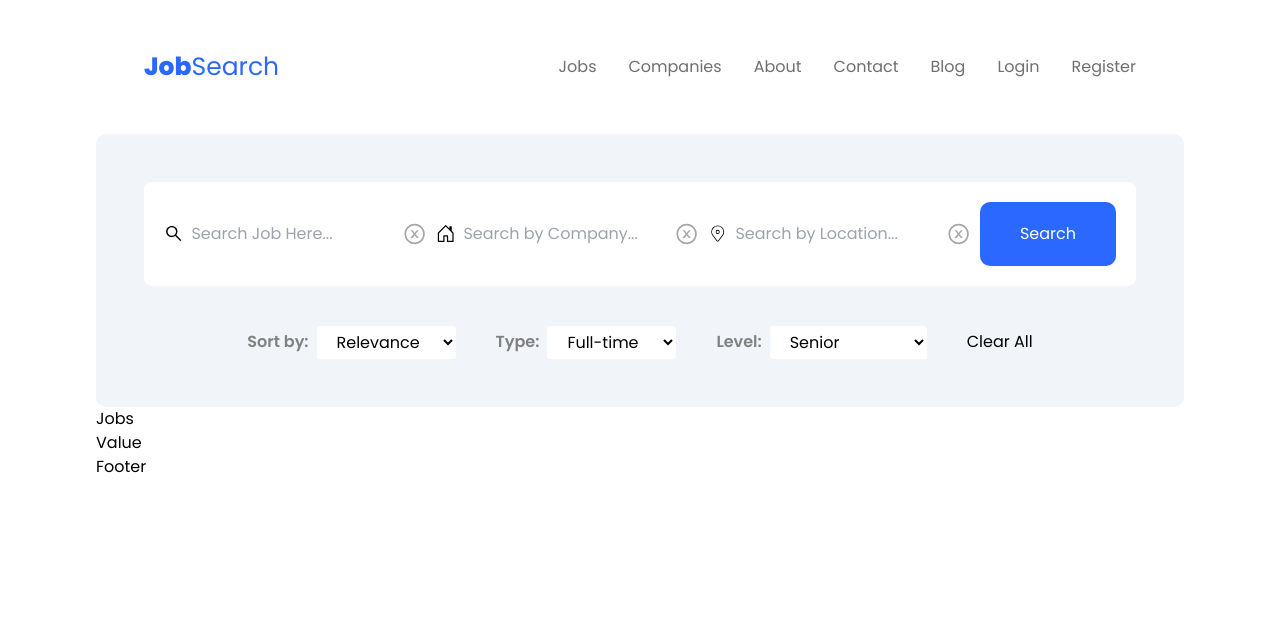
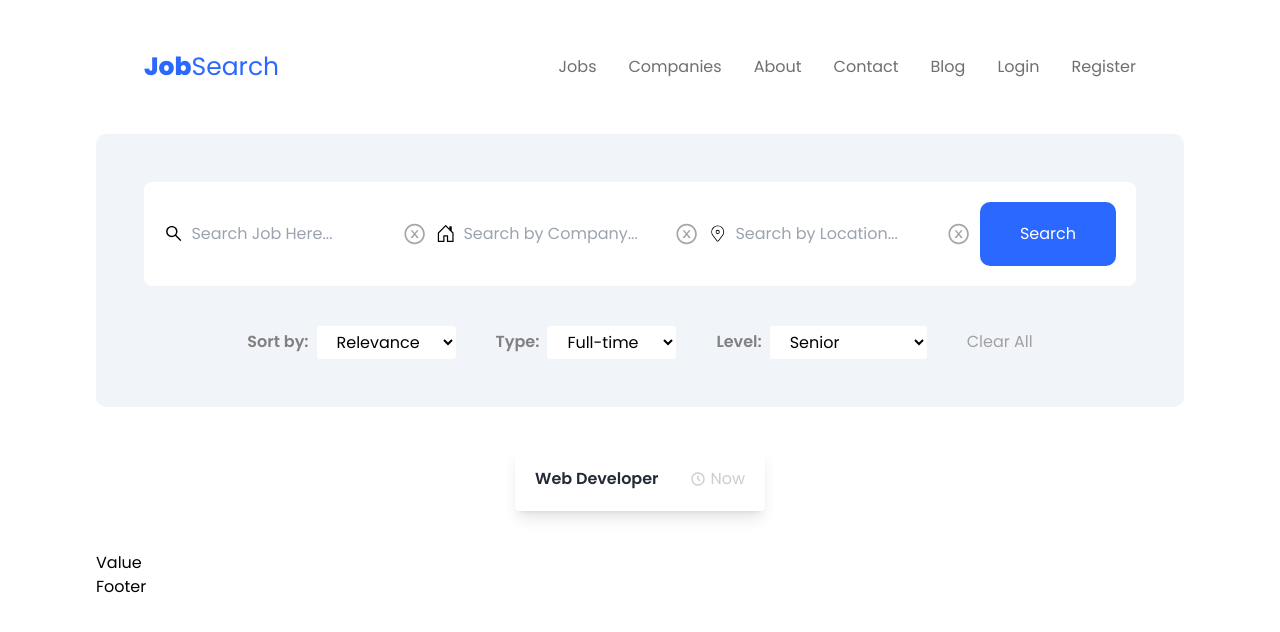
Before and after one commit to neslihanatasever/jobSearchApp, a React (Vite) app: page / in a window 1280 px wide. Shown: the top 632 px of the page. Built offline with nearby package versions, Linux system fonts and the light colour scheme.

Commit message:
fixed job section

```diff
--- a/src/Components/JobDiv/Jobs.jsx
+++ b/src/Components/JobDiv/Jobs.jsx
@@ -1,9 +1,29 @@
-import React from 'react'
+import React from "react";
+
+//Imported Icons ==>
+import { BiTimeFive } from "react-icons/bi";
 
 const Jobs = () => {
   return (
-    <div>Jobs</div>
-  )
-}
+    <div>
+      <div className="jobContainer flex gap-10 justify-center flex-wrap items-center py-10">
+        <div
+          className="group group/item singleJob w-[250px] p-[20px] bg-white rounded [10px] hover:bg-blueColor shadow-lg
+        shadow-greyIsh-400/70 hover:shadow-lg ">
+          <span className="flex justify-between items-center gap-4">
+            <h1 className="text-[16px] font-semibold text-textColor group-hover:text-white">
+              Web Developer
+            </h1>
 
-export default Jobs
+            <span className="flex items-center text-[#ccc] gap-1">
+              <BiTimeFive />
+              Now
+            </span>
+          </span>
+        </div>
+      </div>
+    </div>
+  );
+};
+
+export default Jobs;
--- a/src/Components/SearchDiv/Search.jsx
+++ b/src/Components/SearchDiv/Search.jsx
@@ -71,7 +71,7 @@ const Search = () => {
           </select>
         </div>
 
-        <span className='text-[#a1a1a1 cursor-pointer]'>Clear All</span>
+        <span className='text-[#a1a1a1] cursor-pointer'>Clear All</span>
       </div>
 
     </div>
--- a/src/index.css
+++ b/src/index.css
@@ -14,20 +14,32 @@ body{
 }
 
 li{
+  display: flex;
+  justify-content: center;
+  align-items: center;
   list-style: none;
   cursor: pointer;
   position: relative;
 }
 
-li:hover::before{
+li::before{
+  display: flex;
+  justify-content: center;
+  align-items: center;
+  transition: 500ms all;
   position: absolute;
   content: '';
   height: 4px;
-  width: 100%;
+  width: 0%;
   background: #2a68ff;
-  right: 0;
   bottom: -10px;
   color: #2a68ff;
+}
+
+li:hover:before {
+  width: 100%;
+
+
 }
 
 .icon{
```
